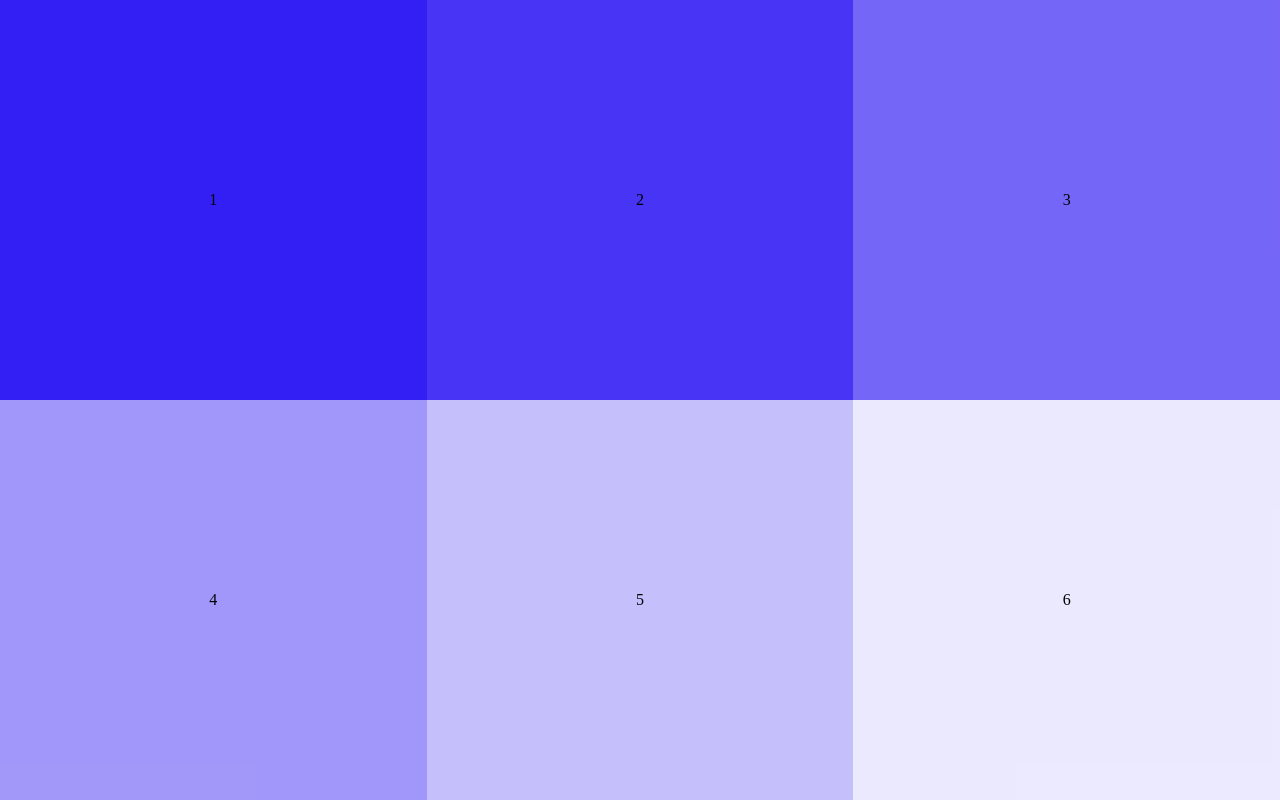
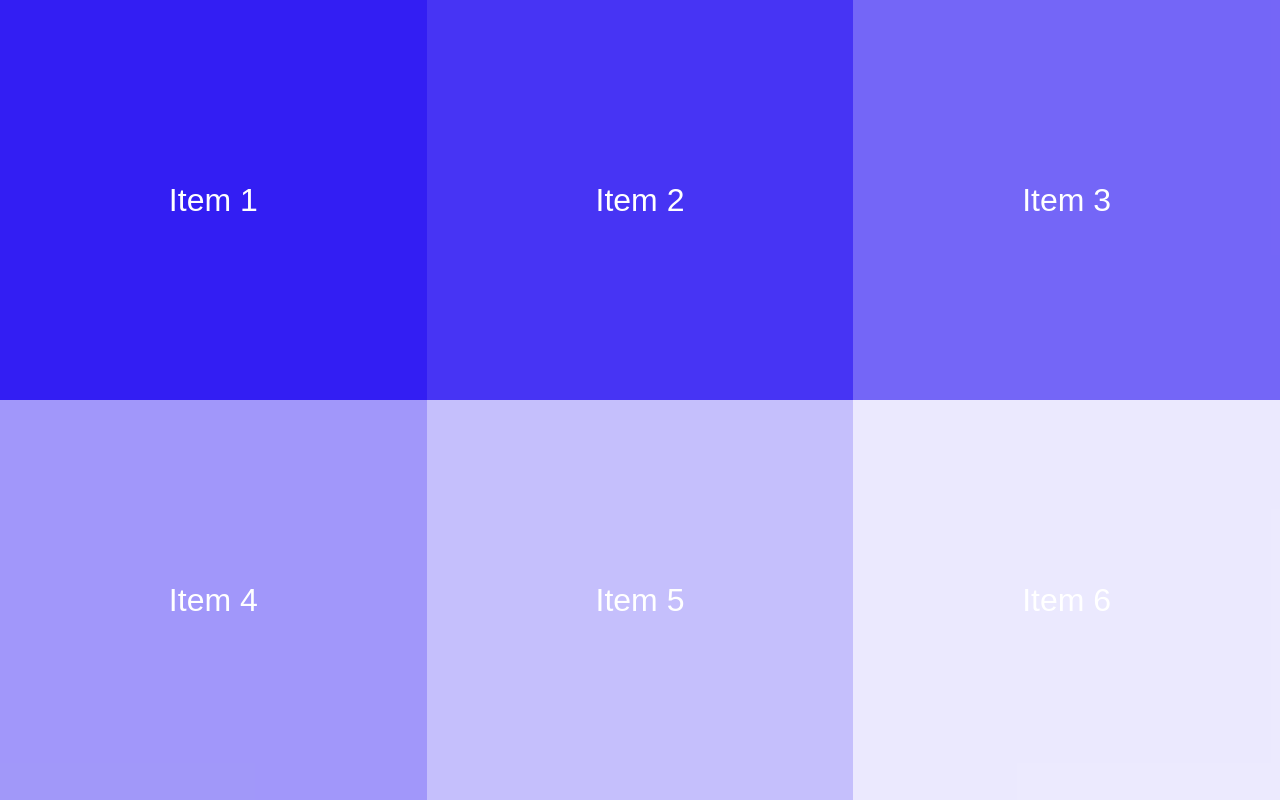
Before and after one commit to monterourena/personal-responsive_performance-sass, a website: page index.html in a window 1280 px wide. Drawn offline with Linux system fonts and the light colour scheme.

Commit message:
code restructuring

```diff
--- a/index.html
+++ b/index.html
@@ -5,7 +5,7 @@
     <meta http-equiv="X-UA-Compatible" content="IE=edge" />
     <meta name="viewport" content="width=device-width, initial-scale=1.0" />
 
-    <link rel="stylesheet" href="./css/style.css" />
+    <link rel="stylesheet" href="./css/style.desktop.css" />
     <link
       rel="stylesheet"
       href="./css/style.tablet.css"
@@ -21,12 +21,12 @@
   </head>
   <body>
     <section class="container">
-      <div class="element element--1">1</div>
-      <div class="element element--2">2</div>
-      <div class="element element--3">3</div>
-      <div class="element element--4">4</div>
-      <div class="element element--5">5</div>
-      <div class="element element--6">6</div>
+      <div class="element element--1">Item 1</div>
+      <div class="element element--2">Item 2</div>
+      <div class="element element--3">Item 3</div>
+      <div class="element element--4">Item 4</div>
+      <div class="element element--5">Item 5</div>
+      <div class="element element--6">Item 6</div>
     </section>
   </body>
 </html>
--- a/package.json
+++ b/package.json
@@ -4,7 +4,7 @@
   "description": "Repository created to propose a way to optimize responsive design with SASS",
   "main": "index.js",
   "scripts": {
-    "build-sass-desktop": "node-sass --include-path scss scss/main.scss css/style.css -w",
+    "build-sass-desktop": "node-sass --include-path scss scss/main.scss css/style.desktop.css -w",
     "build-sass-tablet": "node-sass --include-path scss scss/main.tablet.scss css/style.tablet.css -w",
     "build-sass-mobile": "node-sass --include-path scss scss/main.mobile.scss css/style.mobile.css -w"
   },
--- a/scss/layout/_general.scss
+++ b/scss/layout/_general.desktop.scss
@@ -14,6 +14,7 @@
   display: flex;
   justify-content: center;
   align-items: center;
+  @include fontStyle
 }
 
 @each $number, $color in $gridColors {
--- /dev/null
+++ b/scss/utilities/_variables.desktop.scss
@@ -0,0 +1,16 @@
+// Colors
+$gridColors: (
+  1: #331ef3,
+  2: #331ef3e5,
+  3: #331ef3ad,
+  4: #331ef375,
+  5: #331ef348,
+  6: #331ef318,
+);
+
+// Fonts
+@mixin fontStyle {
+  font-size: 32px;
+  font-family: Arial, Helvetica, sans-serif;
+  color: white;
+}
```
Also changed, not shown: scss/utilities/_variables.scss (deleted, +0 -8 lines), css/style.desktop.css, scss/main.desktop.scss (renamed from scss/main.scss), 1 other file.
